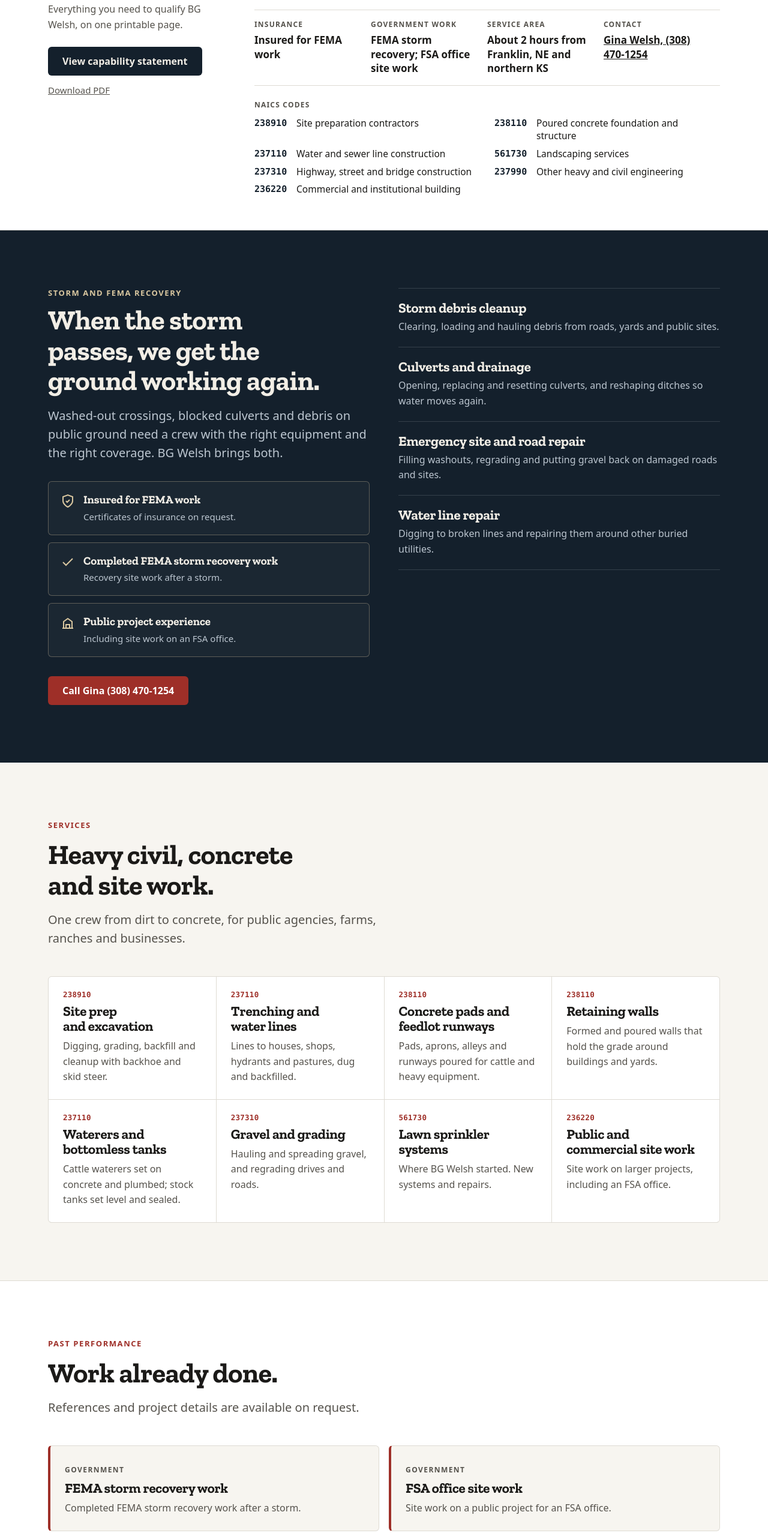
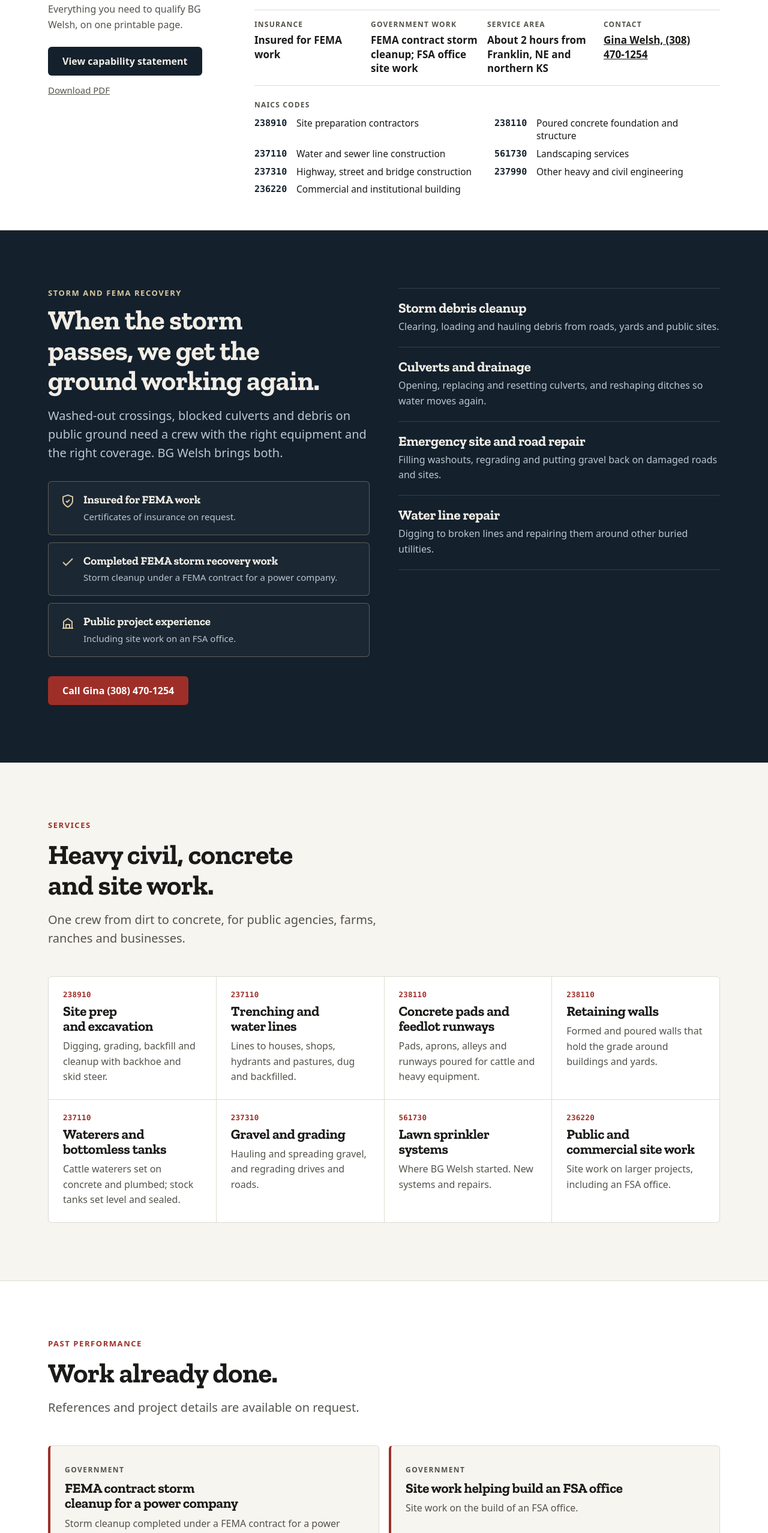
Before and after one commit to bonhamjd/bgwelsh, a plain HTML site: page index.html in a window 1280 px wide. Shown: the part 1019-3574 px from the top of the page at 60% size. Drawn offline with Linux system fonts and the light colour scheme.

Commit message:
Past performance: FEMA contract storm cleanup for a power company; FSA office build

```diff
--- a/index.html
+++ b/index.html
@@ -62,7 +62,7 @@
  "mainEntity": [
   {"@type": "Question", "name": "Does BG Welsh take government contracts?", "acceptedAnswer": {"@type": "Answer", "text": "Yes. BG Welsh has done government work, including site work on an FSA office, and has completed FEMA storm recovery work. Federal, state, county and city projects are welcome."}},
   {"@type": "Question", "name": "Is BG Welsh insured for FEMA work?", "acceptedAnswer": {"@type": "Answer", "text": "Yes. BG Welsh is insured for FEMA work. Certificates of insurance are available on request."}},
-  {"@type": "Question", "name": "Has BG Welsh done FEMA storm recovery work?", "acceptedAnswer": {"@type": "Answer", "text": "Yes. BG Welsh completed FEMA storm recovery work after a storm."}},
+  {"@type": "Question", "name": "Has BG Welsh done FEMA storm recovery work?", "acceptedAnswer": {"@type": "Answer", "text": "Yes. BG Welsh completed storm cleanup under a FEMA contract for a power company."}},
   {"@type": "Question", "name": "What NAICS codes does BG Welsh work under?", "acceptedAnswer": {"@type": "Answer", "text": "238910 site preparation, 238110 poured concrete, 237110 water and sewer lines, 561730 landscaping, 237310 highway, street and bridge construction, 237990 other heavy and civil engineering, and 236220 commercial and institutional building construction."}},
   {"@type": "Question", "name": "Is BG Welsh veteran owned?", "acceptedAnswer": {"@type": "Answer", "text": "Yes. BG Welsh LLC is veteran owned and family owned, run by Brian and Gina Welsh in Franklin, Nebraska."}},
   {"@type": "Question", "name": "Where does BG Welsh work?", "acceptedAnswer": {"@type": "Answer", "text": "South-central Nebraska and northern Kansas, within about two hours of driving from Franklin, Nebraska. Mileage is figured into the quote."}},
@@ -315,7 +315,7 @@ footer{background:#0f1922;color:var(--on-ink-2);padding-block:32px;font-size:15p
     <div><dt>Established</dt><dd>2016</dd></div>
     <div><dt>Based in</dt><dd>Franklin, Nebraska 68939</dd></div>
     <div><dt>Insurance</dt><dd>Insured for FEMA work</dd></div>
-    <div><dt>Government work</dt><dd>FEMA storm recovery; FSA office site work</dd></div>
+    <div><dt>Government work</dt><dd>FEMA contract storm cleanup; FSA office site work</dd></div>
     <div><dt>Service area</dt><dd>About 2 hours from Franklin, NE and northern KS</dd></div>
     <div><dt>Contact</dt><dd><a href="tel:+13084701254">Gina Welsh, (308) 470-1254</a></dd></div>
    </dl>
@@ -343,7 +343,7 @@ footer{background:#0f1922;color:var(--on-ink-2);padding-block:32px;font-size:15p
    <p class="lead" style="margin-top:16px">Washed-out crossings, blocked culverts and debris on public ground need a crew with the right equipment and the right coverage. BG Welsh brings both.</p>
    <div class="badges">
     <div class="badge"><svg viewBox="0 0 24 24" fill="none" stroke="currentColor" stroke-width="2" aria-hidden="true"><path d="M12 22s8-4 8-10V5l-8-3-8 3v7c0 6 8 10 8 10z"/><path d="m9 12 2 2 4-4"/></svg><div><strong>Insured for FEMA work</strong><span>Certificates of insurance on request.</span></div></div>
-    <div class="badge"><svg viewBox="0 0 24 24" fill="none" stroke="currentColor" stroke-width="2" aria-hidden="true"><path d="M20 6 9 17l-5-5"/></svg><div><strong>Completed FEMA storm recovery work</strong><span>Recovery site work after a storm.</span></div></div>
+    <div class="badge"><svg viewBox="0 0 24 24" fill="none" stroke="currentColor" stroke-width="2" aria-hidden="true"><path d="M20 6 9 17l-5-5"/></svg><div><strong>Completed FEMA storm recovery work</strong><span>Storm cleanup under a FEMA contract for a power company.</span></div></div>
     <div class="badge"><svg viewBox="0 0 24 24" fill="none" stroke="currentColor" stroke-width="2" aria-hidden="true"><path d="M3 21h18M5 21V10l7-5 7 5v11M9 21v-6h6v6"/></svg><div><strong>Public project experience</strong><span>Including site work on an FSA office.</span></div></div>
    </div>
    <div class="ctas storm-cta"><a class="btn btn-primary" href="tel:+13084701254">Call Gina (308) 470-1254</a></div>
@@ -385,8 +385,8 @@ footer{background:#0f1922;color:var(--on-ink-2);padding-block:32px;font-size:15p
    <p class="lead">References and project details are available on request.</p>
   </div>
   <div class="pp-gov">
-   <article class="pp-card"><p class="eyebrow">Government</p><h3>FEMA storm recovery work</h3><p>Completed FEMA storm recovery work after a storm.</p></article>
-   <article class="pp-card"><p class="eyebrow">Government</p><h3>FSA office site work</h3><p>Site work on a public project for an FSA office.</p></article>
+   <article class="pp-card"><p class="eyebrow">Government</p><h3>FEMA contract storm cleanup for a power company</h3><p>Storm cleanup completed under a FEMA contract for a power company.</p></article>
+   <article class="pp-card"><p class="eyebrow">Government</p><h3>Site work helping build an FSA office</h3><p>Site work on the build of an FSA office.</p></article>
   </div>
   <p class="pp-sub">Recent private jobs</p>
   <div class="projects">
@@ -434,7 +434,7 @@ footer{background:#0f1922;color:var(--on-ink-2);padding-block:32px;font-size:15p
   <div class="faq">
    <details><summary>Does BG Welsh take government contracts?</summary><p>Yes. BG Welsh has done government work, including site work on an FSA office, and has completed FEMA storm recovery work. Federal, state, county and city projects are welcome.</p></details>
    <details><summary>Is BG Welsh insured for FEMA work?</summary><p>Yes. BG Welsh is insured for FEMA work. Certificates of insurance are available on request.</p></details>
-   <details><summary>Has BG Welsh done FEMA storm recovery work?</summary><p>Yes. BG Welsh completed FEMA storm recovery work after a storm.</p></details>
+   <details><summary>Has BG Welsh done FEMA storm recovery work?</summary><p>Yes. BG Welsh completed storm cleanup under a FEMA contract for a power company.</p></details>
    <details><summary>What NAICS codes does BG Welsh work under?</summary><p>238910 site preparation, 238110 poured concrete, 237110 water and sewer lines, 561730 landscaping, 237310 highway, street and bridge construction, 237990 other heavy and civil engineering, and 236220 commercial and institutional building construction.</p></details>
    <details><summary>Is BG Welsh veteran owned?</summary><p>Yes. BG Welsh LLC is veteran owned and family owned, run by Brian and Gina Welsh in Franklin, Nebraska.</p></details>
    <details><summary>Where does BG Welsh work?</summary><p>South-central Nebraska and northern Kansas, within about two hours of driving from Franklin, Nebraska. Mileage is figured into the quote.</p></details>
```
Also changed, not shown: capability.html (+2 -2 lines), llms.txt, 1 other file.
